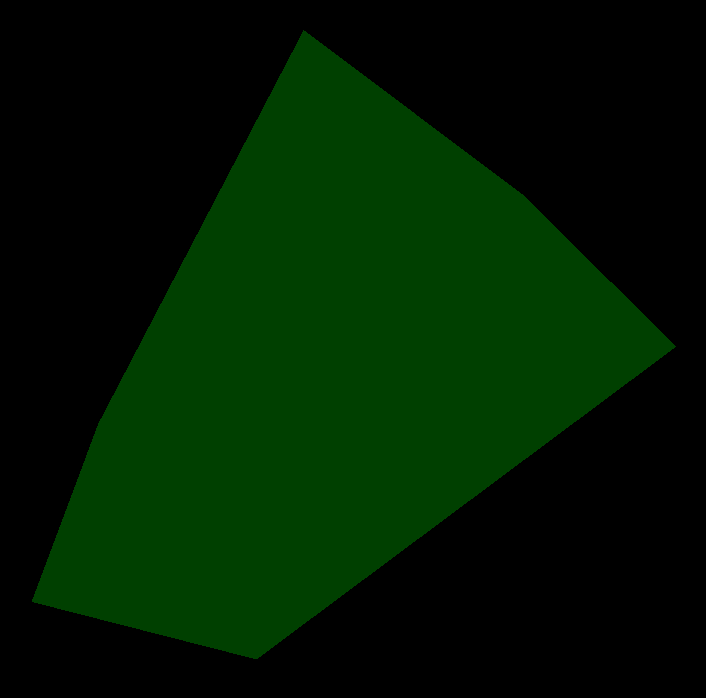
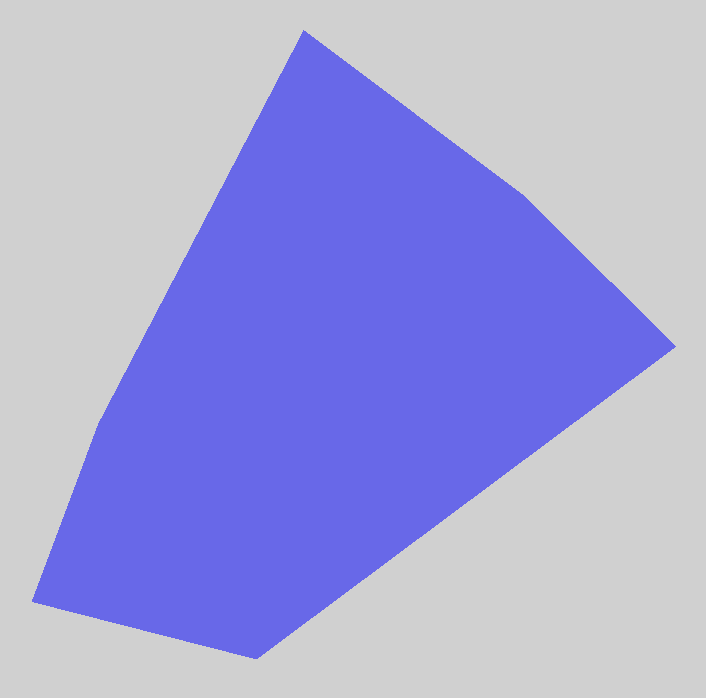
Before and after one commit to KylesTech95/vite-deployment-test, a website built with Vite: page index.html in a window 1280 px wide. Shown: the whole page, without its empty margins (364-1070 px from the left). Built offline with nearby package versions, Linux system fonts and the light colour scheme.

Commit message:
feat: change canvas bg with setClearColor()

```diff
--- a/package.json
+++ b/package.json
@@ -5,6 +5,7 @@
   "type": "module",
   "scripts": {
     "dev": "nodemon src/server/main.js -w src/server",
+    "vite": "vite",
     "start": "NODE_ENV=production node src/server/main.js",
     "build": "vite build"
   },
--- a/src/client/main.js
+++ b/src/client/main.js
@@ -15,7 +15,7 @@ const scene = new THREE.Scene();
 const geometry = new THREE.BoxGeometry(1.5,1.5,3)
 
 // To create the material, we use the MeshBasicMaterial class with one parameter: an object {} containing all the options.
-const material = new THREE.MeshBasicMaterial({color:`green`})//transparent:true,opacity:.5
+const material = new THREE.MeshBasicMaterial({color:`blue`})//transparent:true,opacity:.5
 
 // To create the final mesh, we use the Mesh class and send the geometry and the material as parameters.
 const mesh = new THREE.Mesh(geometry,material)
@@ -49,6 +49,8 @@ const renderer = new THREE.WebGLRenderer({
     canvas:canvas
 })
 renderer.setSize(aRatio.width,aRatio.height)
+// set background for canvas with .setClearColor( color, alpha)
+renderer.setClearColor( `silver`, .75);
 
 
 // render animation
@@ -66,7 +68,6 @@ let c = .0025 // starting speed
             mesh.rotation.y+=((c+=.0005)%.1)
         },2000*(i+1))
     }
-
     // 4 render
     renderer.render( scene,camera )
 }
--- a/src/client/styles.css
+++ b/src/client/styles.css
@@ -10,7 +10,3 @@ body{
     justify-content: center;
     height: 100vh;
 }
-canvas{
-    height:900px;
-    width:900px;
-}
```
